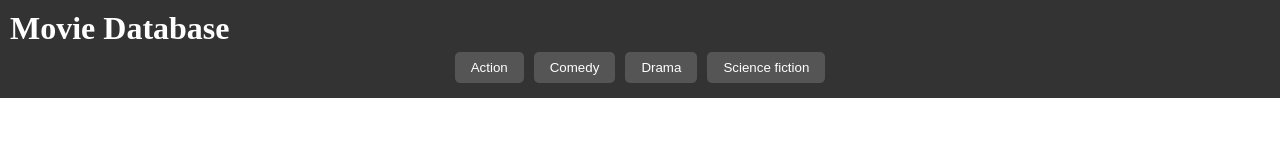
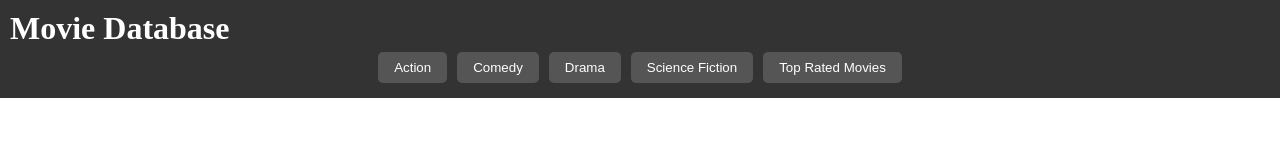
Before and after one commit to oscarkannerstedt/MI-fed23-Min-hobby-git, a website built with Vite: page movie-database/index.html in a window 1280 px wide. Built offline with nearby package versions, Linux system fonts and the light colour scheme; no server answers.

Commit message:
Added button element for top rated movies in index.html

```diff
--- a/movie-database/index.html
+++ b/movie-database/index.html
@@ -14,7 +14,8 @@
         <button id="action-button">Action</button>
         <button id="comedy-button">Comedy</button>
         <button id="drama-button">Drama</button>
-        <button id="science-fiction-button">Science fiction</button>
+        <button id="science-fiction-button">Science Fiction</button>
+        <button id="top-rated-button">Top Rated Movies</button>
       </nav>
     </header>
 
```
